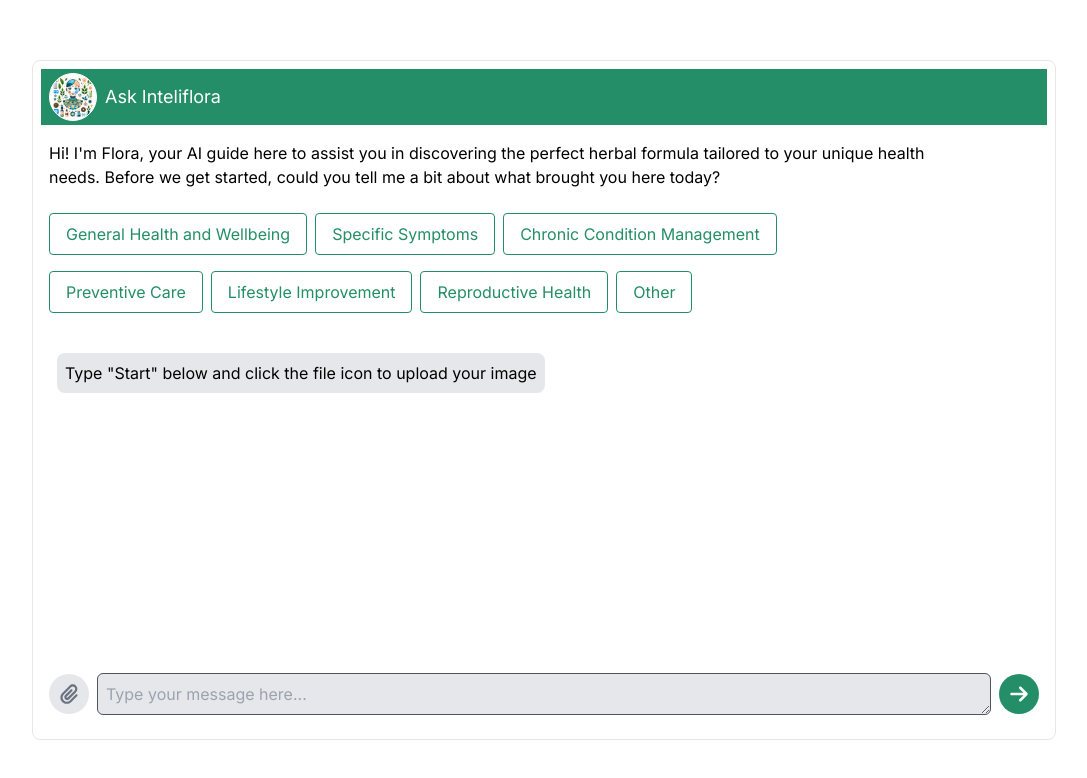
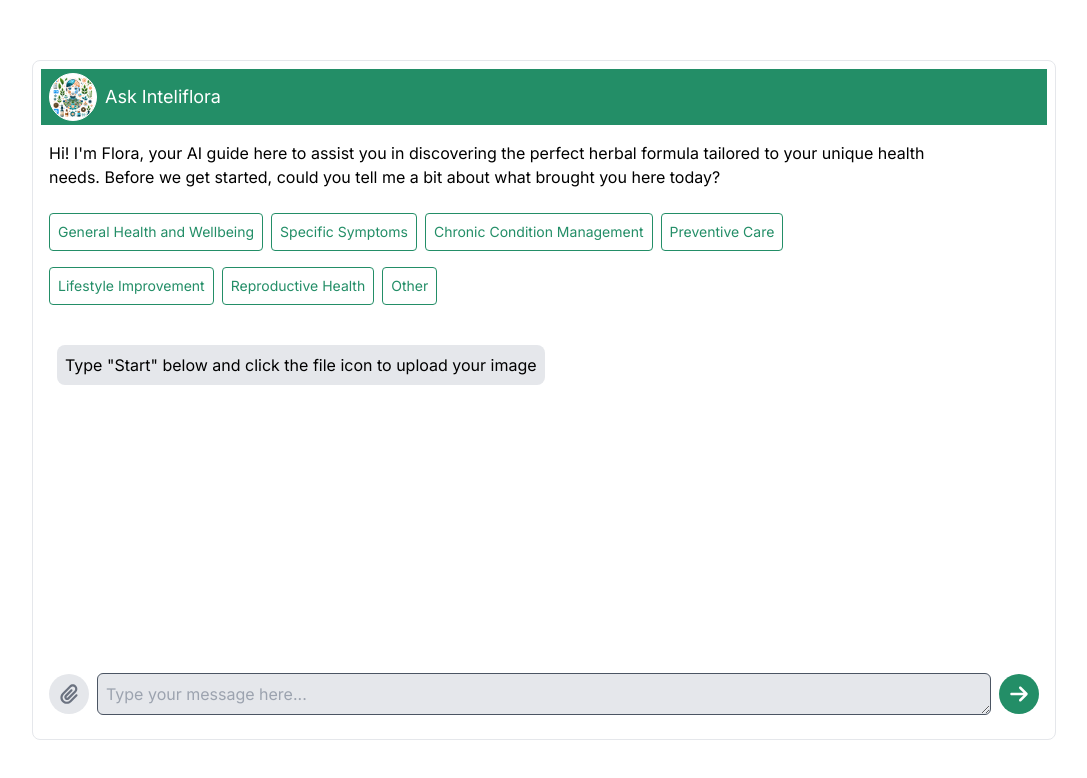
Before and after one commit to kimqi1/inteliflora-chatbot, a Next.js app: page / in a window 1280 px wide. Shown: the top 778 px of the page, without its empty margins (96-1183 px from the left). Built offline with nearby package versions, Linux system fonts and the light colour scheme.

Commit message:
update option

```diff
--- a/app/components/Option.tsx
+++ b/app/components/Option.tsx
@@ -2,7 +2,7 @@ import { IOptionProps } from "../../types";
 
 const Option: React.FC<IOptionProps> = ({ onClick, children }) => (
   <button
-    className="border border-green hover:bg-green text-green hover:text-white py-2 px-4 rounded my-2 mr-2"
+    className="text-sm border border-green hover:bg-green text-green hover:text-white p-2 rounded my-2 mr-2"
     onClick={onClick}
   >
     {children}
```
